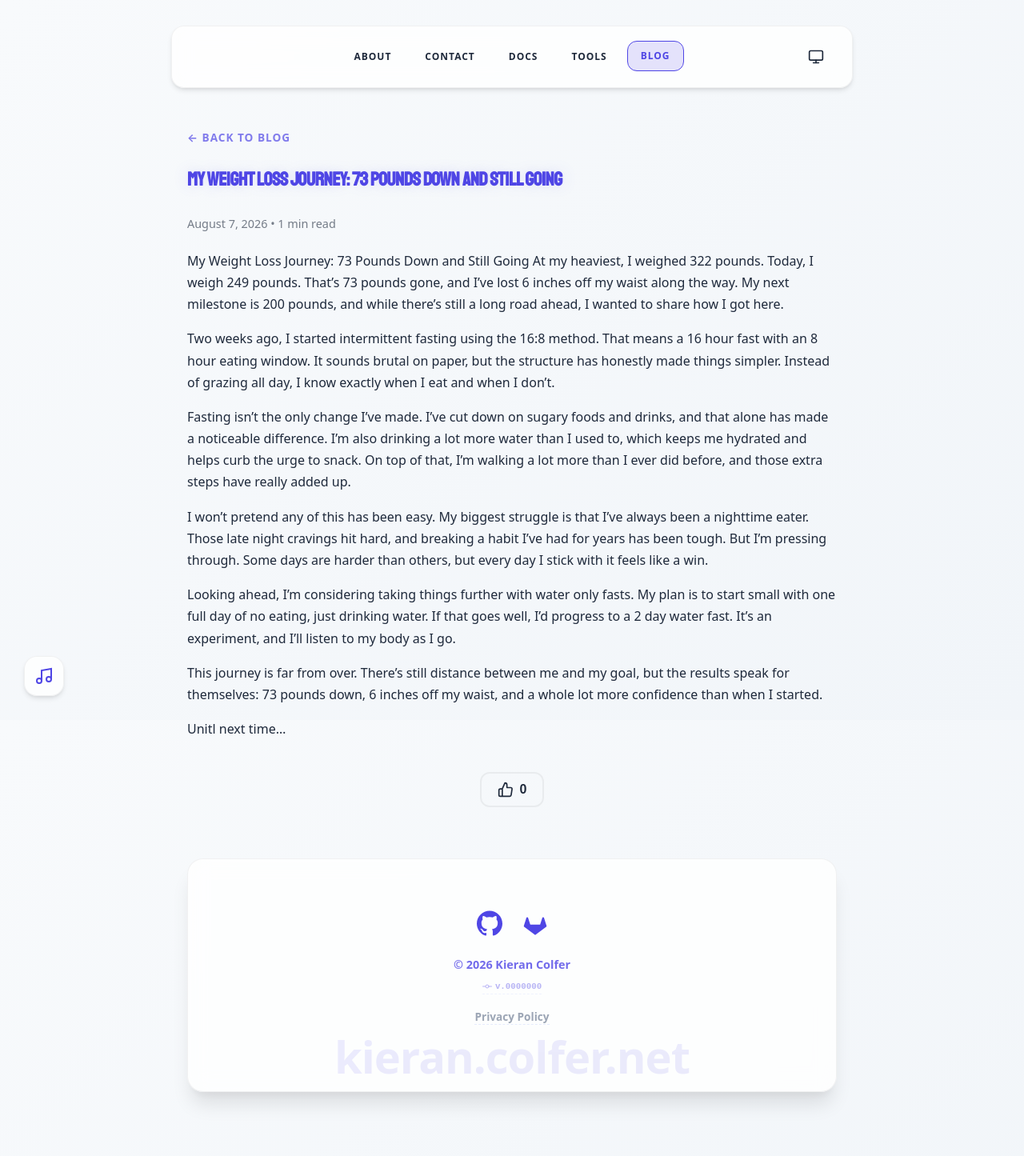
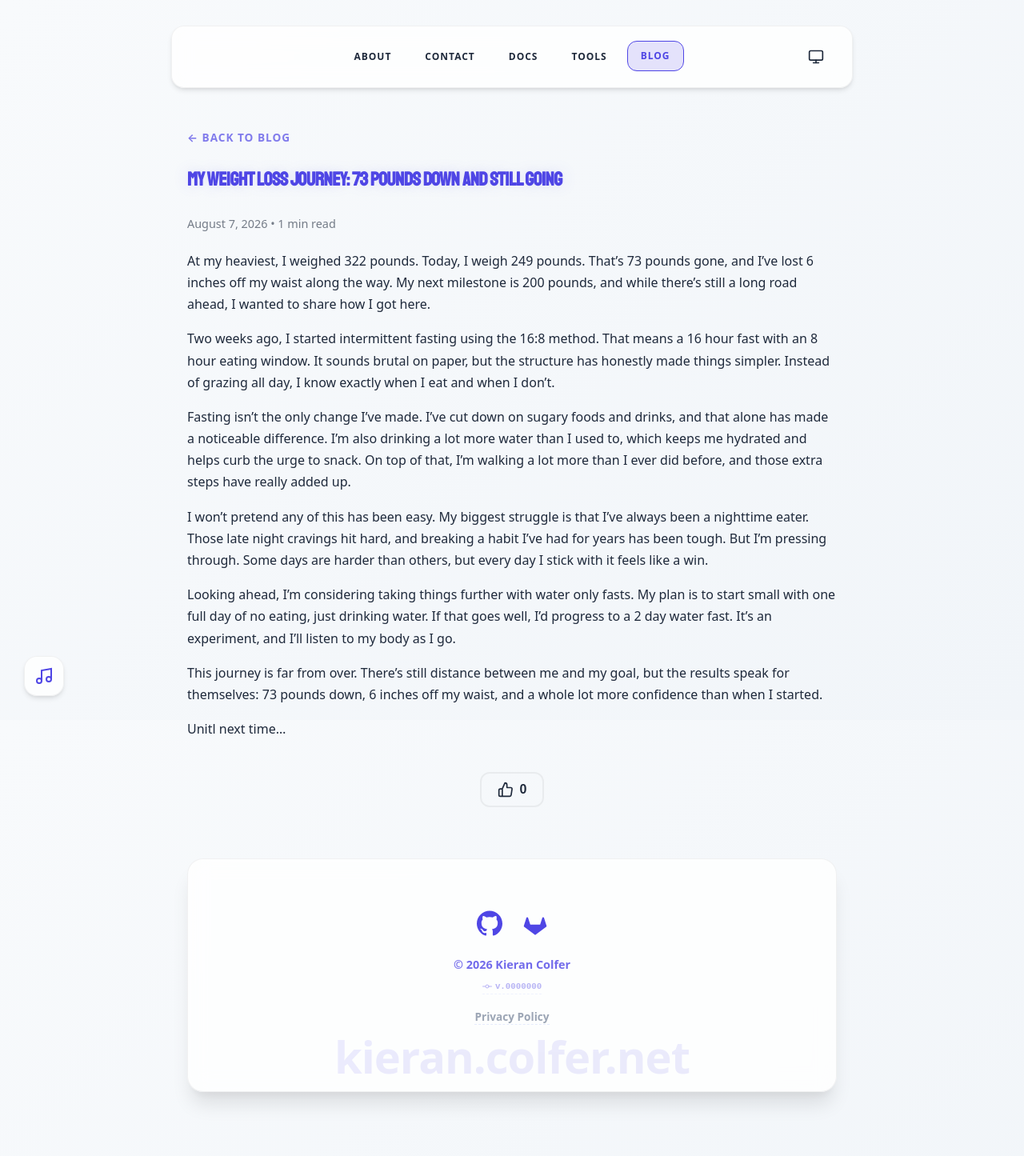
Before and after one commit to PASSK3YS/PASSK3YS.github.io, a Jekyll site: the page built from _posts/2026-08-07-73-pounds-down-and-still-going.md, in a window 1280 px wide. Shown: the whole page at 80% size. Built offline with Jekyll 4.4.1, drawn with Linux system fonts in a browser that asks for light colours; some web fonts are replaced.

Commit message:
chore: remove duplicated title

```diff
--- a/_posts/2026-08-07-73-pounds-down-and-still-going.md
+++ b/_posts/2026-08-07-73-pounds-down-and-still-going.md
@@ -4,7 +4,6 @@
 description: My weight loss journey through intermittent fasting, cutting sugar, and walking, and my continued push toward my goal weight.
 ---
 
-My Weight Loss Journey: 73 Pounds Down and Still Going
 At my heaviest, I weighed 322 pounds. Today, I weigh 249 pounds. That's 73 pounds gone, and I've lost 6 inches off my waist along the way. My next milestone is 200 pounds, and while there's still a long road ahead, I wanted to share how I got here.
 
 Two weeks ago, I started intermittent fasting using the 16:8 method. That means a 16 hour fast with an 8 hour eating window. It sounds brutal on paper, but the structure has honestly made things simpler. Instead of grazing all day, I know exactly when I eat and when I don't.
```
